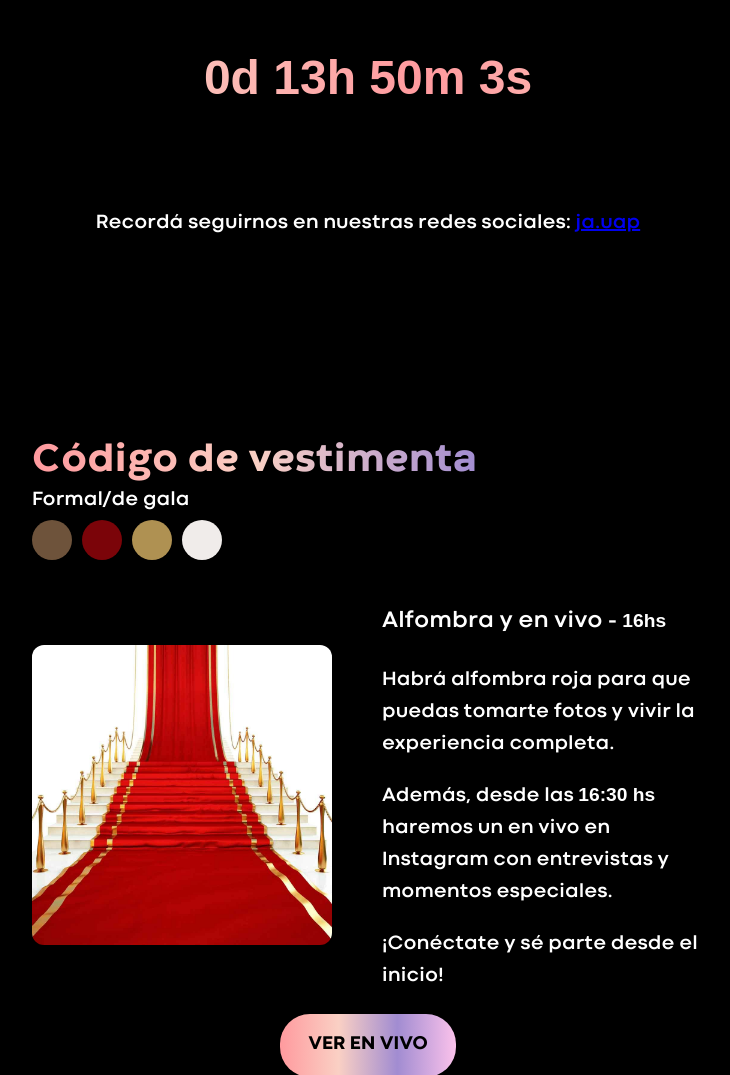
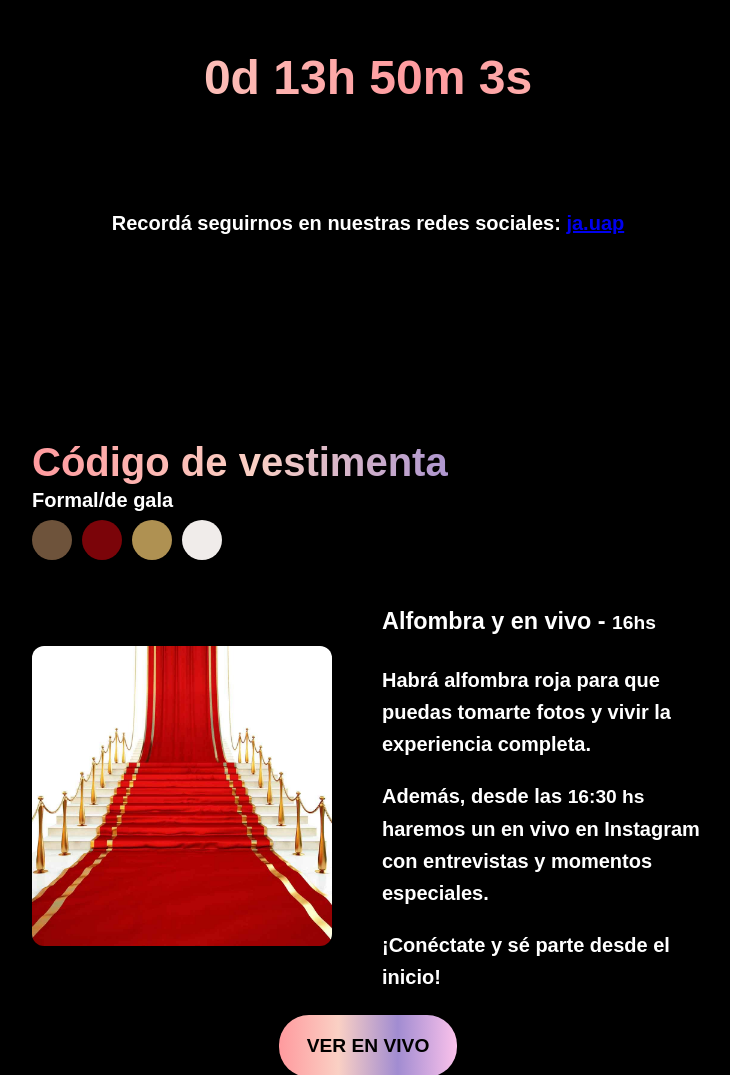
Before and after one commit to kiarajiance/concierto-JA, a website: page index.html in a window 1280 px wide. Shown: the part 1725-2800 px from the top of the page, without its empty margins (272-1002 px from the left). Drawn offline with Linux system fonts and the light colour scheme; files whose address does not match are found by name; a web font is replaced by a local one.

Commit message:
Update style-inicio.css

```diff
--- a/style-inicio.css
+++ b/style-inicio.css
@@ -1,24 +1,26 @@
+cambié mi css a esto:
+/* Fuentes */
+@font-face {
+  font-family: 'Codec Cold Bold Trial';
+  src: url('Codec-Cold-Bold-trial.ttf') format('truetype');
+  font-weight: bold;
+  font-style: normal;
+}
 
-    /* Importa tu fuente Codec Pro */
-    @font-face {
-      font-family: 'Codec Pro';
-      src: url('Codec-Warm-ExtraBold-trial.ttf') format('truetype');
-      font-weight: normal;
-      font-style: normal;
-    }
-    @font-face {
-  font-family: 'Codec Pro';
-  src: url('CodecPro-Regular.ttf') format('truetype');
+@font-face {
+  font-family: 'Codec Warm ExtraBold';
+  src: url('Codec-Warm-ExtraBold-trial.ttf') format('truetype');
   font-weight: normal;
   font-style: normal;
 }
 
 @font-face {
-  font-family: 'Codec Cold Bold Trial';
-  src: url('Codec-Cold-Bold-Trial.ttf') format('truetype');
+  font-family: 'Public Sans ExtraBold';
+  src: url('PublicSans-ExtraBold.otf') format('opentype');
   font-weight: bold;
   font-style: normal;
 }
+
 
 
     body {
@@ -317,3 +319,22 @@
   font-weight: 900;
   font-size: 1.2rem;
 }
+.destacado,
+.destacado p {
+  font-family: 'Codec Cold Bold Trial', sans-serif;
+  font-weight: bold;
+}
+h1 {
+  font-family: 'Codec Warm ExtraBold', sans-serif;
+}
+
+h2, h3, h4 {
+  font-family: 'Codec Cold Bold', sans-serif;
+}
+
+p {
+  font-family: 'Public Sans ExtraBold', sans-serif;
+}
+
+
+con eso anda el texto, pero no el de los tituos
```
